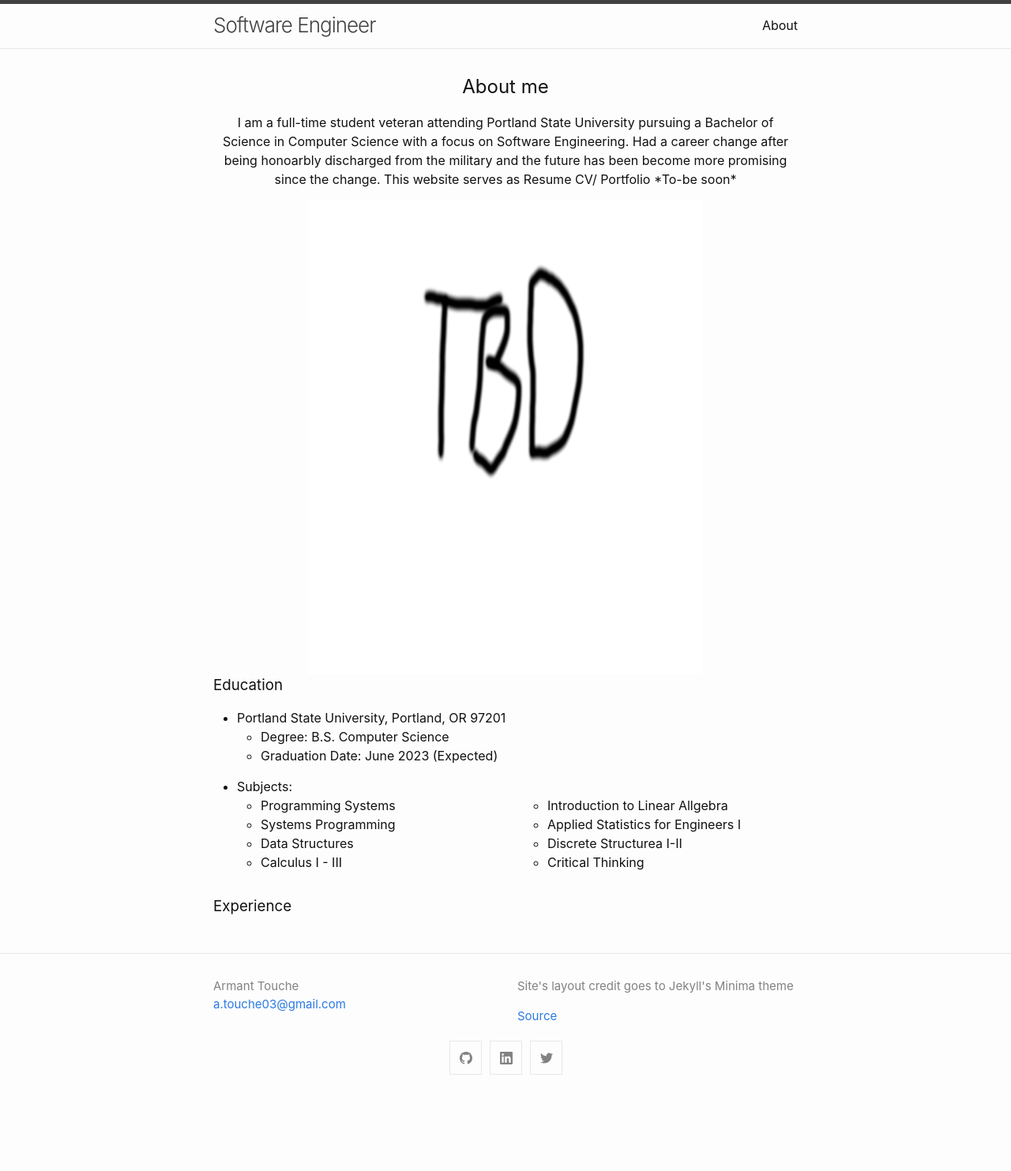
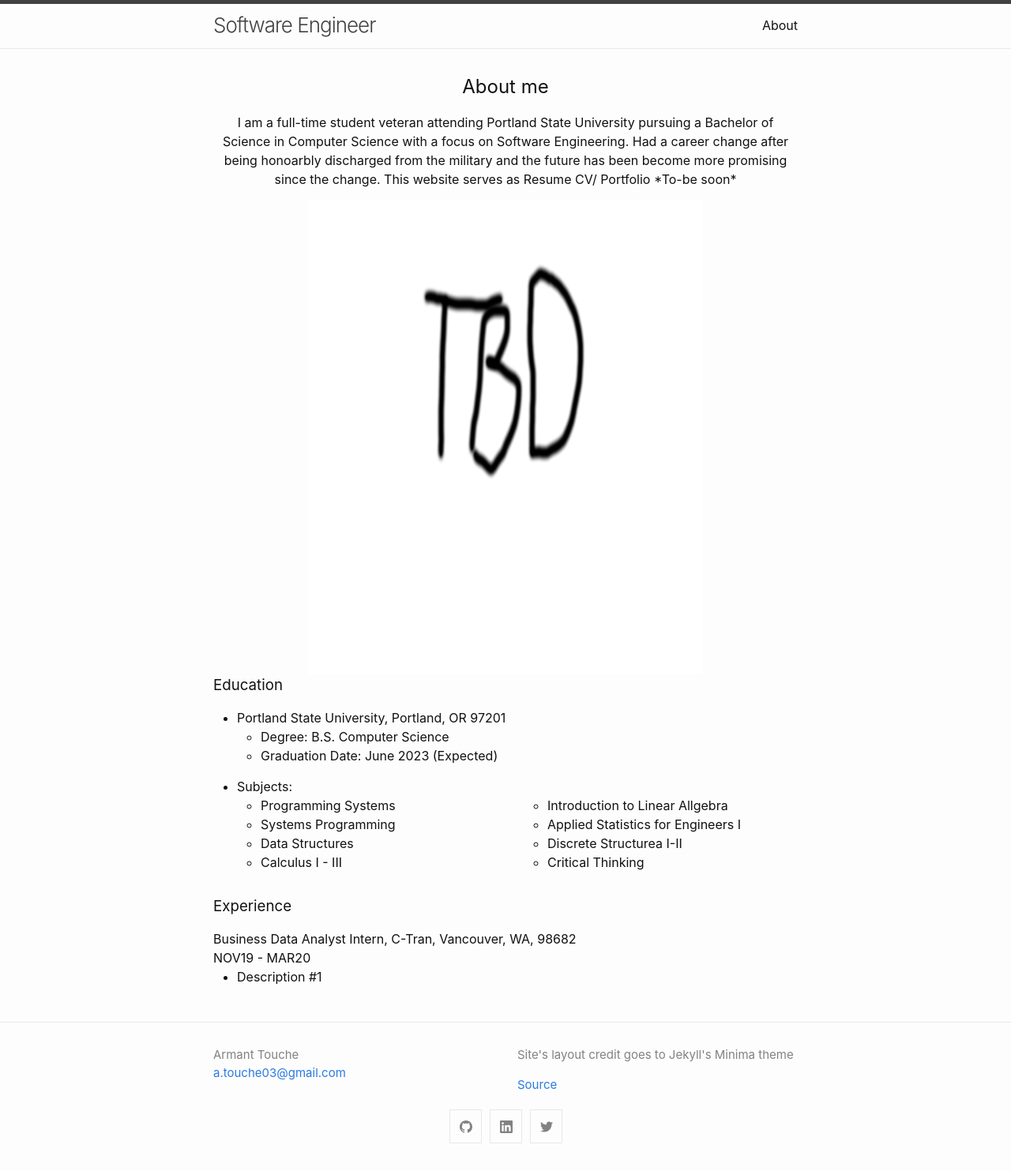
Before and after one commit to ActIII03/personal_website, a Jekyll site: the page built from about.md, in a window 1280 px wide. Shown: the whole page at 79% size. Built offline with Jekyll 4.4.1, drawn with Linux system fonts in a browser that asks for light colours; before the commit the page ends 1396 px from its top, so only the background shows below that.

Commit message:
Working on Experience

```diff
--- a/_config.yml
+++ b/_config.yml
@@ -4,13 +4,6 @@ author:
   email: a.touche03@gmail.com
 description: >
     Resume CV & Portfolio
-
-#Set defaults
-defaults:
-    - scope:
-        path: "assets/img"
-      values:
-        image: true
 
 show_excerpts: false # set to true to show excerpts on the homepage
 
--- a/_includes/resume-experience.html
+++ b/_includes/resume-experience.html
@@ -3,6 +3,14 @@
 
 <h3> Experience </h3>
 
+<div class = "position-date">
+	<div class="position">Business Data Analyst Intern, C-Tran, Vancouver, WA, 98682</div>
+	<div class="date-range">NOV19 - MAR20</div>
+</div>
+
+<ul class="description">
+	<li>Description #1</li>
+</ul>
 
 
 </div>
--- a/_sass/minima/custom-styles.scss
+++ b/_sass/minima/custom-styles.scss
@@ -13,3 +13,10 @@
 .resume-education div{
 	column-count: 2
 }
+
+@media screen and (max-width: 600 px){
+
+	.resume-experience .position-date {
+		width: 100%;
+	}
+}
```
